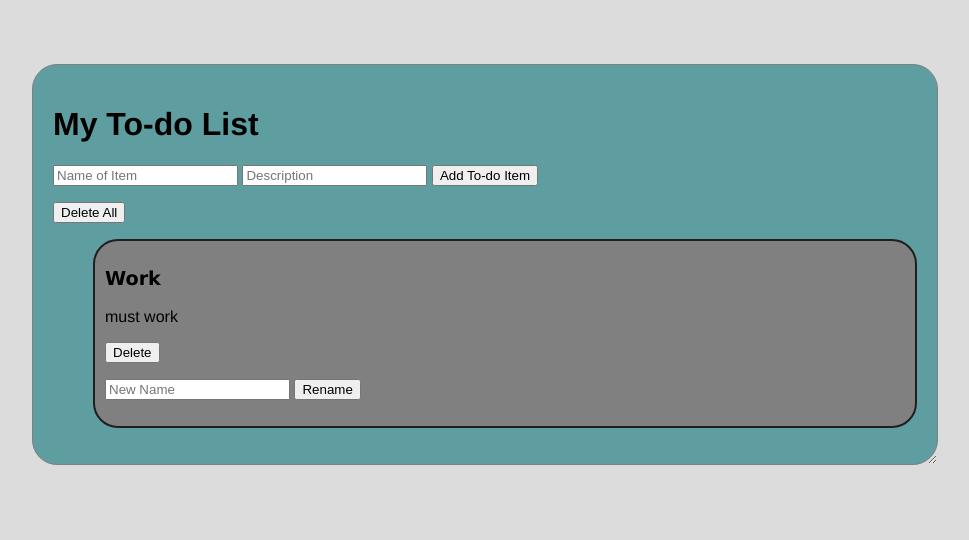
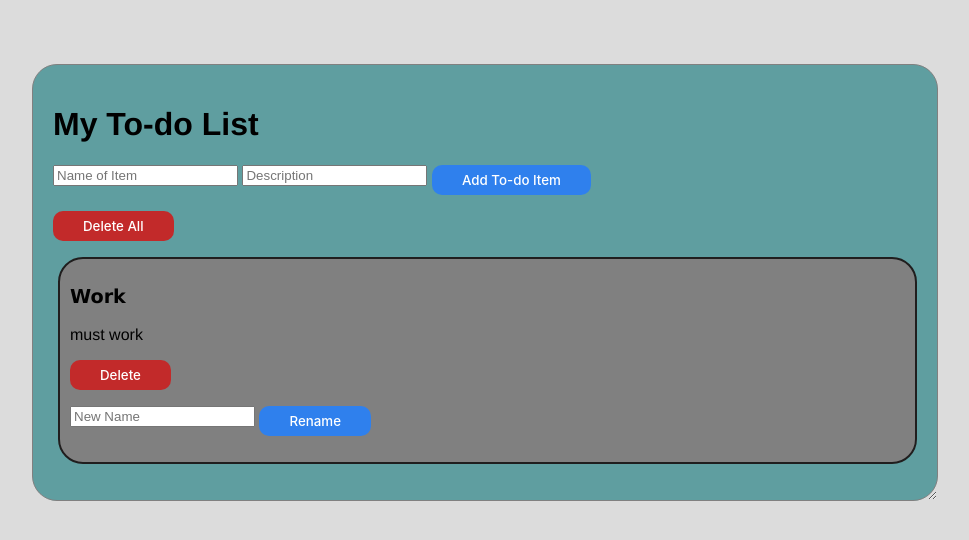
Before and after one commit to RonAlffrson/todoListProject, a Django app: page /todoapp/ in a window 1280 px wide. Shown: the top 540 px of the page, without its empty margins (155-1124 px from the left). Run offline with Django 5.2, Linux system fonts and the light colour scheme; data comes from the database, SQL or seed files in the repository.

Commit message:
better looking buttons

```diff
--- a/todoproject/todoapp/static/todoapp/index.css
+++ b/todoproject/todoapp/static/todoapp/index.css
@@ -49,4 +49,114 @@
 
 ul {
     list-style-type: none;
+    padding: 0px 0px 0px 5px;
   }
+
+
+
+  /* CSS */
+.button {
+    appearance: none;
+    backface-visibility: hidden;
+    background-color: #2f80ed;
+    border-radius: 10px;
+    border-style: none;
+    box-shadow: none;
+    box-sizing: border-box;
+    color: #fff;
+    cursor: pointer;
+    display: inline-block;
+    font-family: Inter,-apple-system,system-ui,"Segoe UI",Helvetica,Arial,sans-serif;
+    font-weight: 500;
+    height: 30px;
+    letter-spacing: normal;
+    line-height:normal;
+    outline: none;
+    overflow: hidden;
+    padding: 4px 30px;
+    position: relative;
+    text-align: center;
+    text-decoration: none;
+    transform: translate3d(0, 0, 0);
+    transition: all .3s;
+    user-select: none;
+    -webkit-user-select: none;
+    touch-action: manipulation;
+    vertical-align: top;
+    white-space: nowrap;
+  }
+
+  .button:hover {
+    background-color: #1366d6;
+    box-shadow: rgba(0, 0, 0, .05) 0 5px 30px, rgba(0, 0, 0, .05) 0 1px 4px;
+    opacity: 1;
+    transform: translateY(0);
+    transition-duration: .35s;
+  }
+
+  .button:hover:after {
+    opacity: .5;
+  }
+
+  .button:active {
+    box-shadow: rgba(0, 0, 0, .1) 0 3px 6px 0, rgba(0, 0, 0, .1) 0 0 10px 0, rgba(0, 0, 0, .1) 0 1px 4px -1px;
+    transform: translateY(2px);
+    transition-duration: .35s;
+  }
+
+  .button:active:after {
+    opacity: 1;
+  }
+
+  .bad-button {
+    appearance: none;
+    backface-visibility: hidden;
+    background-color: #c22a2a;
+    border-radius: 10px;
+    border-style: none;
+    box-shadow: none;
+    box-sizing: border-box;
+    color: #fff;
+    cursor: pointer;
+    display: inline-block;
+    font-family: Inter,-apple-system,system-ui,"Segoe UI",Helvetica,Arial,sans-serif;
+    font-weight: 500;
+    height: 30px;
+    letter-spacing: normal;
+    line-height:normal;
+    outline: none;
+    overflow: hidden;
+    padding: 4px 30px;
+    position: relative;
+    text-align: center;
+    text-decoration: none;
+    transform: translate3d(0, 0, 0);
+    transition: all .3s;
+    user-select: none;
+    -webkit-user-select: none;
+    touch-action: manipulation;
+    vertical-align: top;
+    white-space: nowrap;
+  }
+
+  .bad-button:hover {
+    background-color: #a50e0e;
+    box-shadow: rgba(0, 0, 0, .05) 0 5px 30px, rgba(0, 0, 0, .05) 0 1px 4px;
+    opacity: 1;
+    transform: translateY(0);
+    transition-duration: .35s;
+  }
+
+  .bad-button:hover:after {
+    opacity: .5;
+  }
+
+  .bad-button:active {
+    box-shadow: rgba(0, 0, 0, .1) 0 3px 6px 0, rgba(0, 0, 0, .1) 0 0 10px 0, rgba(0, 0, 0, .1) 0 1px 4px -1px;
+    transform: translateY(2px);
+    transition-duration: .35s;
+  }
+
+  .button:active:after {
+    opacity: 1;
+  }
--- a/todoproject/todoapp/templates/index.html
+++ b/todoproject/todoapp/templates/index.html
@@ -1,6 +1,8 @@
 {% load static %}
 <html>
     <link rel="stylesheet" href="{% static 'todoapp/index.css' %}">
+    <link rel="icon" href="data:,">
+
 </html>
 
 <body>
@@ -16,12 +18,12 @@
 
                 <input type="text" name="name" placeholder="Name of Item" required>
                 <input type="text" name="description" placeholder="Description">
-                <input type="submit" value="Add To-do Item">
+                <input class="button" type="submit" value="Add To-do Item">
             </form>
 
             <form action="/deleteAllTodoItems/" method="post">
                 {% csrf_token %}
-                <input type="submit" value="Delete All">
+                <input class="bad-button" type="submit" value="Delete All">
             </form>
         </div>
 
@@ -38,13 +40,13 @@
                     </p>
                     <form action="/deleteTodoItem/{{i.id}}/" method="post">
                         {% csrf_token %}
-                        <input type="submit" value="Delete">
+                        <input class="bad-button" type="submit" value="Delete">
                     </form>
 
                     <form action="/renameTodoItem/{{i.id}}/" method="post">
                         {% csrf_token %}
                         <input type="text" name="name" placeholder="New Name" required>
-                        <input type="submit" value="Rename">
+                        <input class="button" type="submit" value="Rename">
                     </form>
                 </li>
 
```
